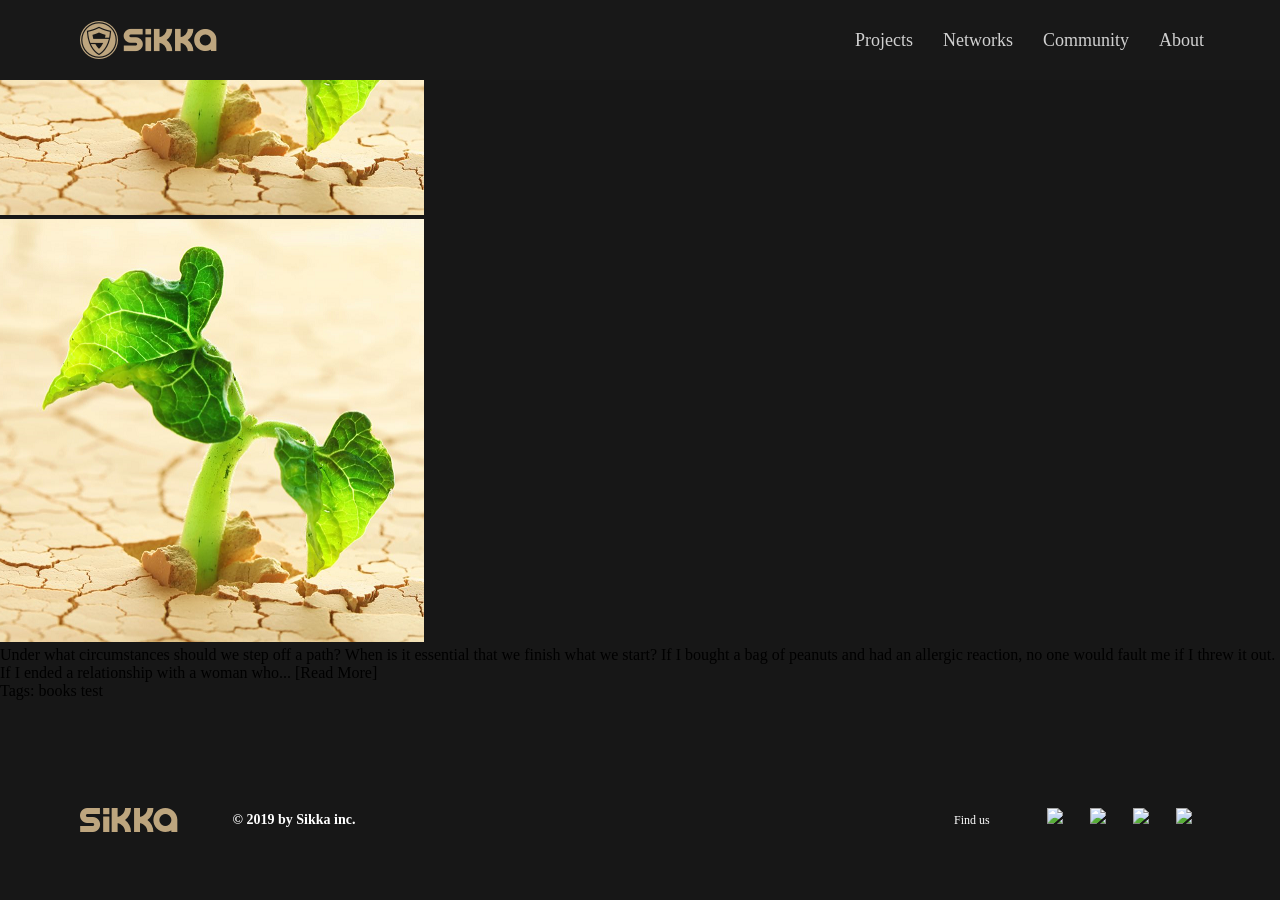
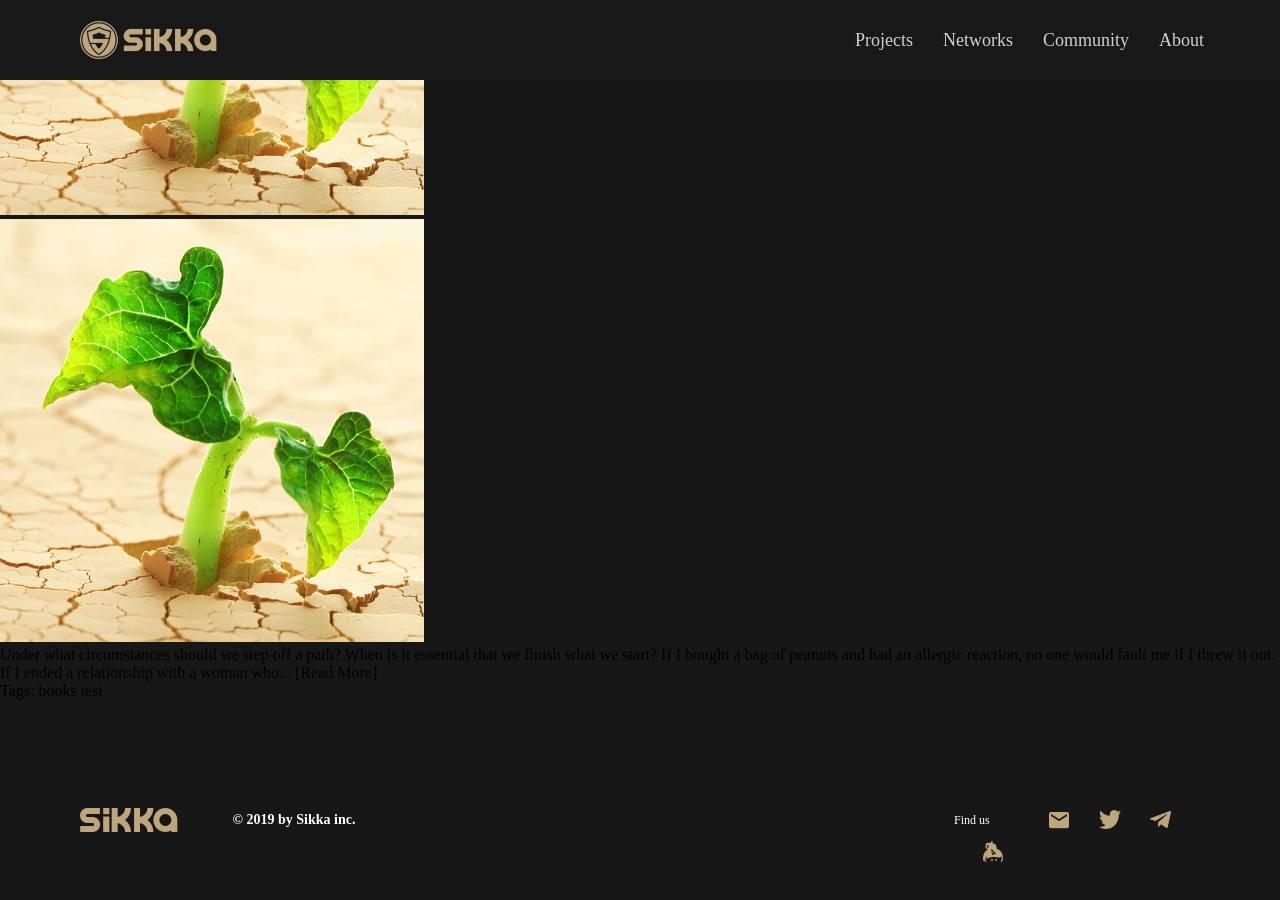
Before and after one commit to King860810/newweb, a Jekyll site: the page built from index.html, in a window 1280 px wide and 900 px high, scrolled down 4435 px. Built offline with Jekyll 4.4.1, drawn with Linux system fonts in a browser that asks for light colours; the list of posts is cut into pages by our own code; before the commit the page ends 5295 px from its top, so only the background shows below that.

Commit message:
Update social-networks-links.html

```diff
--- a/_includes/social-networks-links.html
+++ b/_includes/social-networks-links.html
@@ -1,16 +1,16 @@
 
 {%- if site.social-network-links.email -%}
-  <a href="mailto:{{ site.social-network-links.email }}"><img src="{{ '' | absolute_url }}/img/f-email.png"/></a>
+  <a href="mailto:{{ site.social-network-links.email }}"><img src="{{ '' | absolute_url }}/assets/img/f-email.png"/></a>
 {%- endif -%}
 
 {%- if site.social-network-links.twitter -%}
-  <a href="https://twitter.com/{{ site.social-network-links.twitter }}"><img src="{{ '' | absolute_url }}/img/f-twitter.png"/></a>
+  <a href="https://twitter.com/{{ site.social-network-links.twitter }}"><img src="{{ '' | absolute_url }}/assets/img/f-twitter.png"/></a>
 {%- endif -%}
 
 {%- if site.social-network-links.telegram -%}
-  <a href="https://t.me/{{ site.social-network-links.telegram }}"><img src="{{ '' | absolute_url }}/img/f-telegram.png"/></a>
+  <a href="https://t.me/{{ site.social-network-links.telegram }}"><img src="{{ '' | absolute_url }}/assets/img/f-telegram.png"/></a>
 {%- endif -%}
 
 {%- if site.social-network-links.keybase -%}
-  <a href="http://keybase.io//{{ site.social-network-links.keybase }}"><img src="{{ '' | absolute_url }}/img/f-keybase.png"/></a>
+  <a href="http://keybase.io//{{ site.social-network-links.keybase }}"><img src="{{ '' | absolute_url }}/assets/img/f-keybase.png"/></a>
 {%- endif -%}
```
